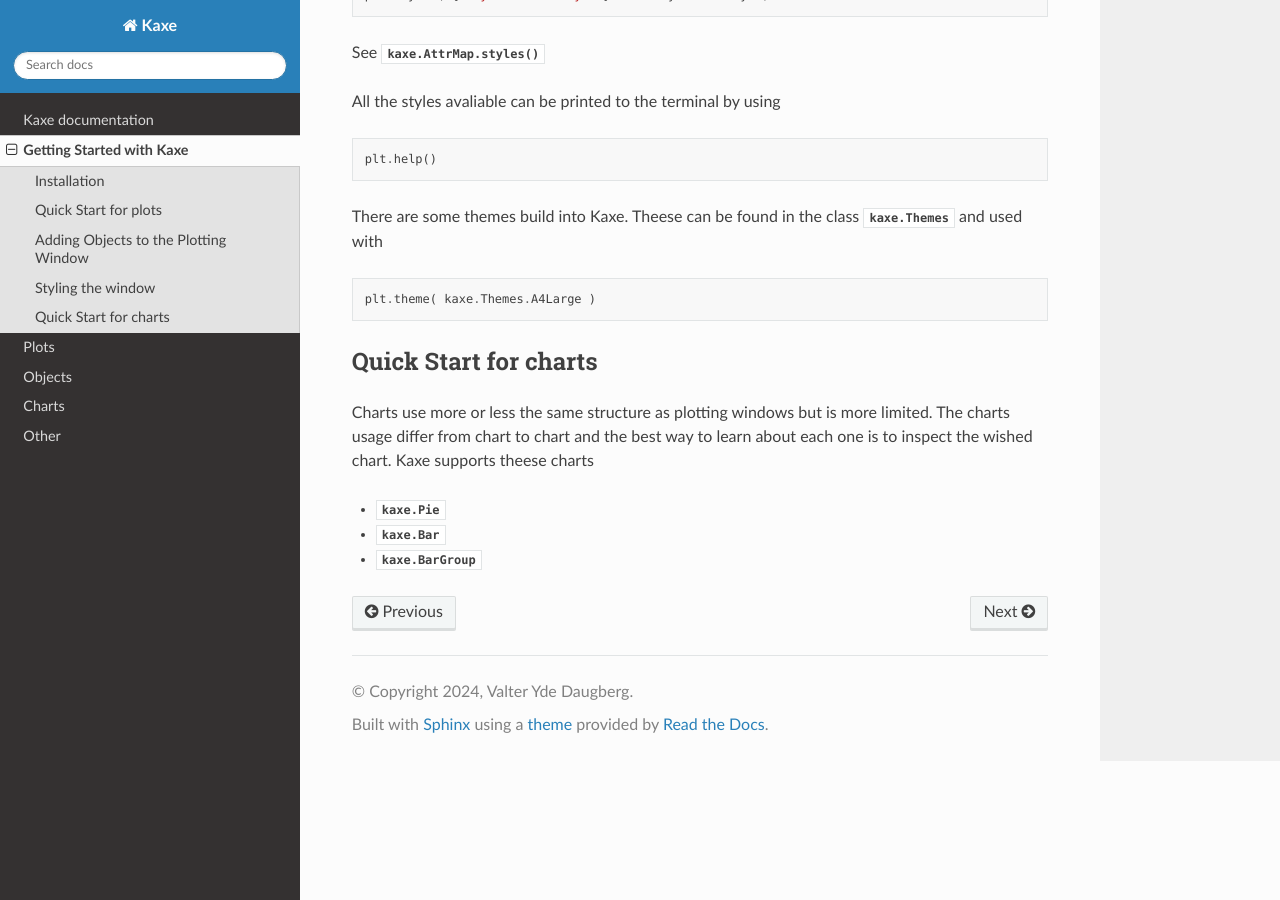
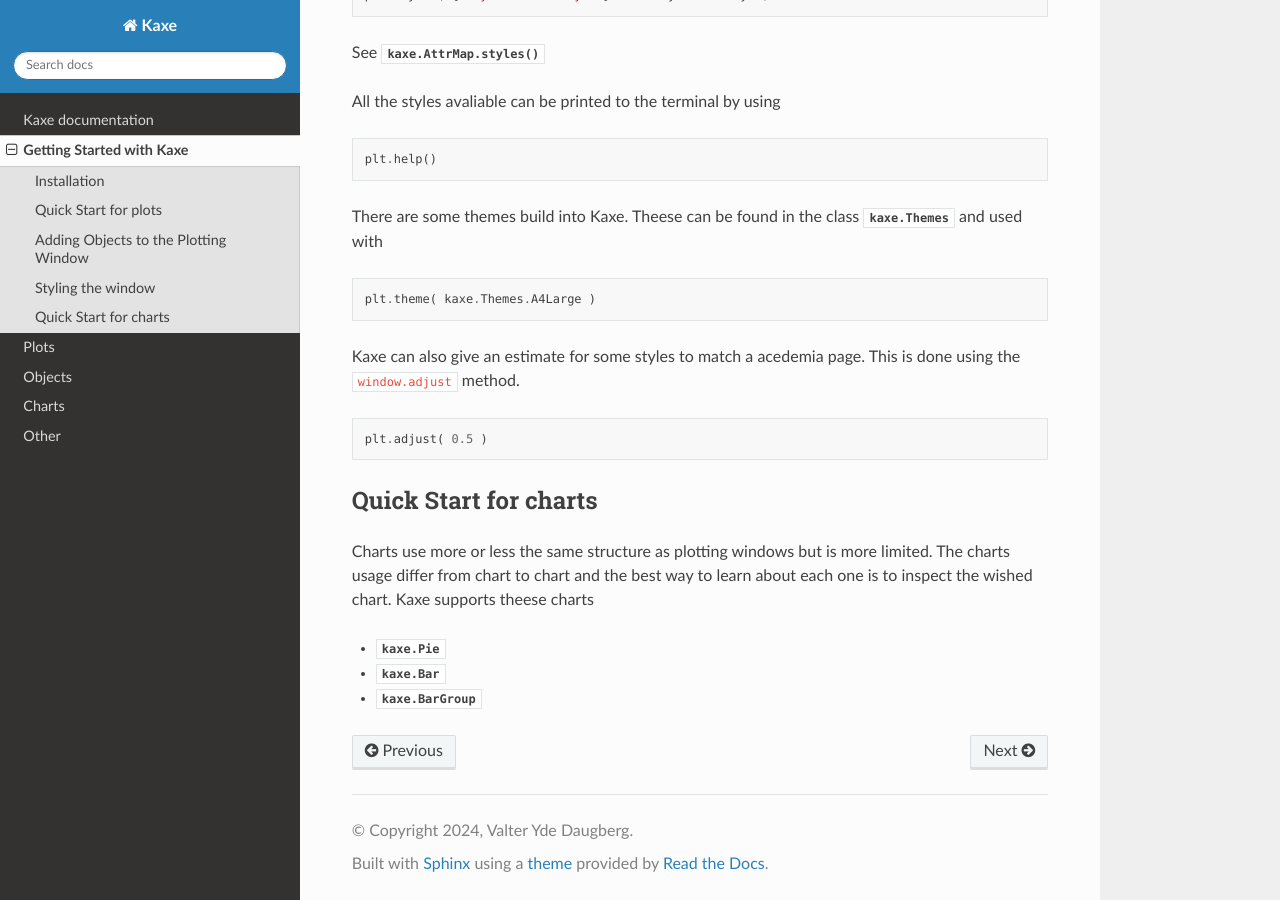
Before and after one commit to valteryde/kaxe, a Sphinx documentation site: the page built from docs/pages/start.rst, in a window 1280 px wide and 900 px high, scrolled down 1893 px. Built offline with Sphinx 7.4.7 and the Read the Docs theme 3.1.0, drawn with Linux system fonts in a browser that asks for light colours; cross-references to code outside the pages are shown as plain code.

Commit message:
added adjust to docs

```diff
--- a/docs/pages/start.rst
+++ b/docs/pages/start.rst
@@ -102,6 +102,13 @@ There are some themes build into Kaxe. Theese can be found in the class :py:clas
    plt.theme( kaxe.Themes.A4Large )
 
 
+Kaxe can also give an estimate for some styles to match a acedemia page. This is done using the :py:method:`window.adjust` method.
+
+.. code-block:: python
+
+   plt.adjust( 0.5 )
+
+
 Quick Start for charts
 ----------------------
 
```
